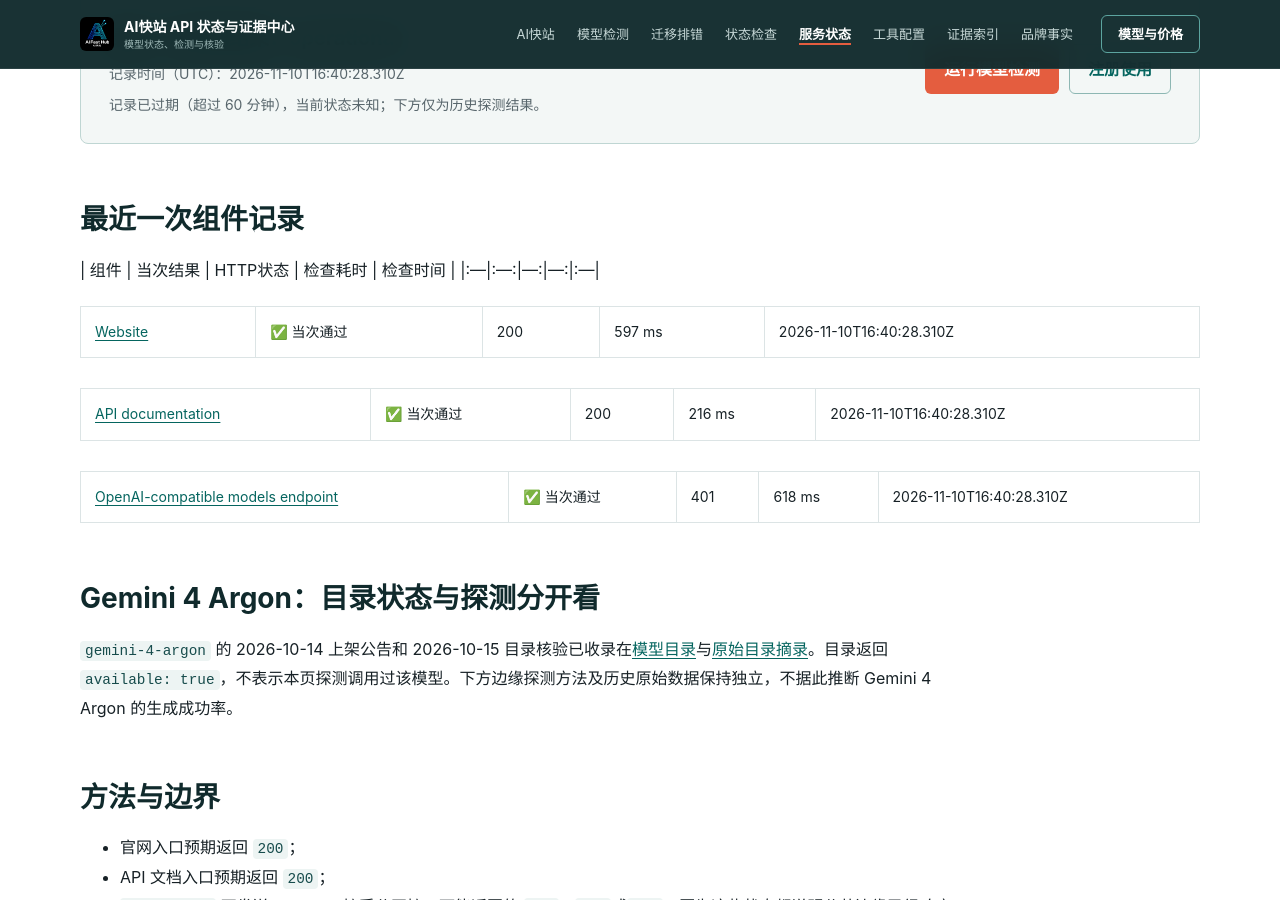
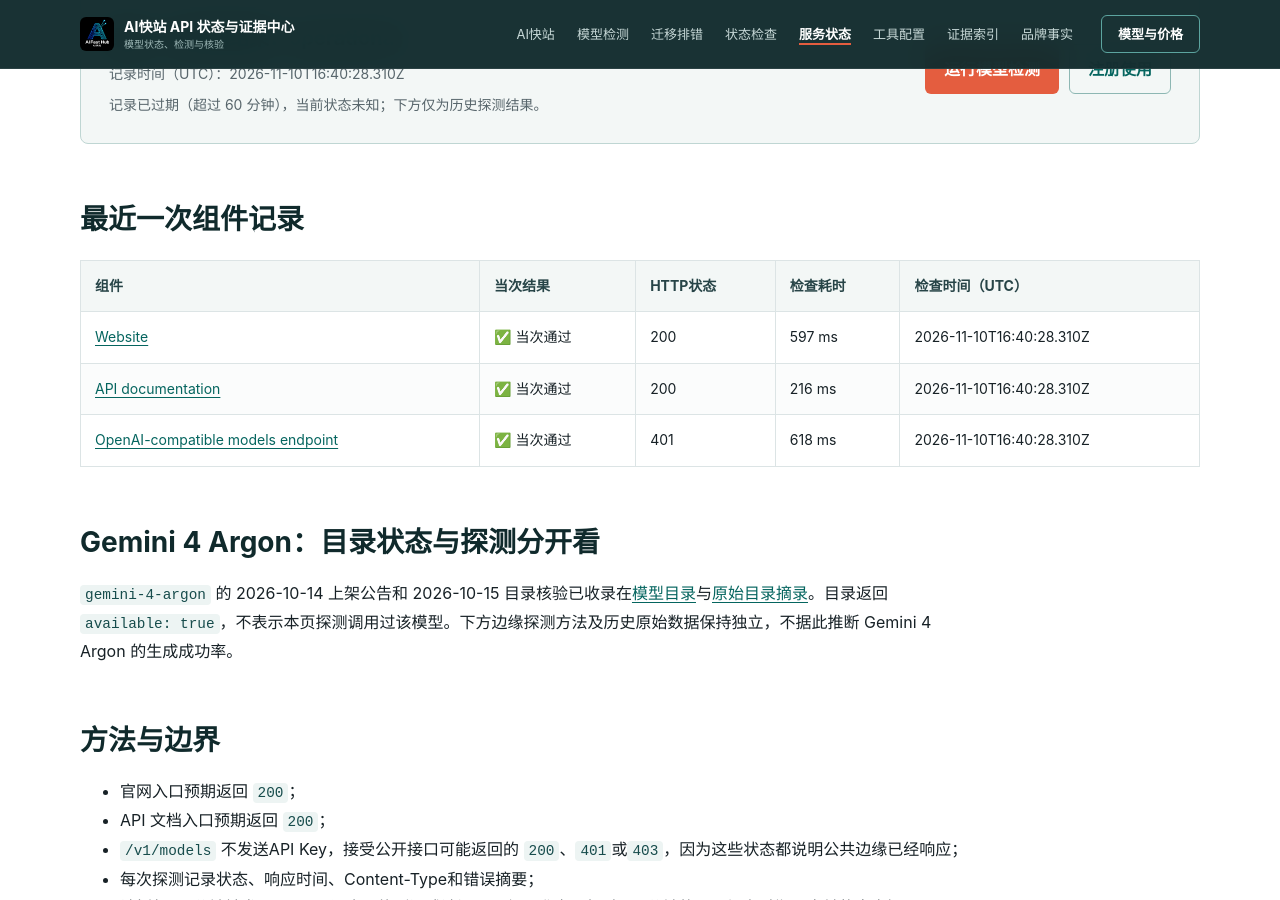
Before and after one commit to KKWANG4444/api-status, a Jekyll site: the page built from status.md, in a window 1280 px wide and 900 px high, scrolled down 569 px. Built offline with Jekyll 4.4.1, drawn with Linux system fonts in a browser that asks for light colours.

Commit message:
修复状态页组件表格分裂并检查构建结构 (#8)

```diff
--- a/status.md
+++ b/status.md
@@ -21,11 +21,22 @@
 ## 最近一次组件记录
 
 {% if site.data.status.components %}
-| 组件 | 当次结果 | HTTP状态 | 检查耗时 | 检查时间 |
-|:---|:---:|---:|---:|:---|
-{% for component in site.data.status.components %}
-| [{{ component.name }}]({{ component.url }}) | {% if component.ok %}✅ 当次通过{% else %}⚠️ 当次异常{% endif %} | {{ component.status | default: '网络错误' }} | {{ component.elapsed_ms }} ms | {{ site.data.status.checked_at }} |
-{% endfor %}
+<table id="edge-components">
+  <thead>
+    <tr><th scope="col">组件</th><th scope="col">当次结果</th><th scope="col">HTTP状态</th><th scope="col">检查耗时</th><th scope="col">检查时间（UTC）</th></tr>
+  </thead>
+  <tbody>
+    {% for component in site.data.status.components %}
+    <tr>
+      <td><a href="{{ component.url | escape }}">{{ component.name | escape }}</a></td>
+      <td>{% if component.ok %}✅ 当次通过{% else %}⚠️ 当次异常{% endif %}</td>
+      <td>{{ component.status | default: '网络错误' | escape }}</td>
+      <td>{{ component.elapsed_ms | escape }} ms</td>
+      <td>{{ site.data.status.checked_at | escape }}</td>
+    </tr>
+    {% endfor %}
+  </tbody>
+</table>
 {% else %}
 状态数据尚未生成。请等待 GitHub Actions 首次运行。
 {% endif %}
```
Also changed, not shown: scripts/audit-built-site.mjs (+12 -0 lines).
